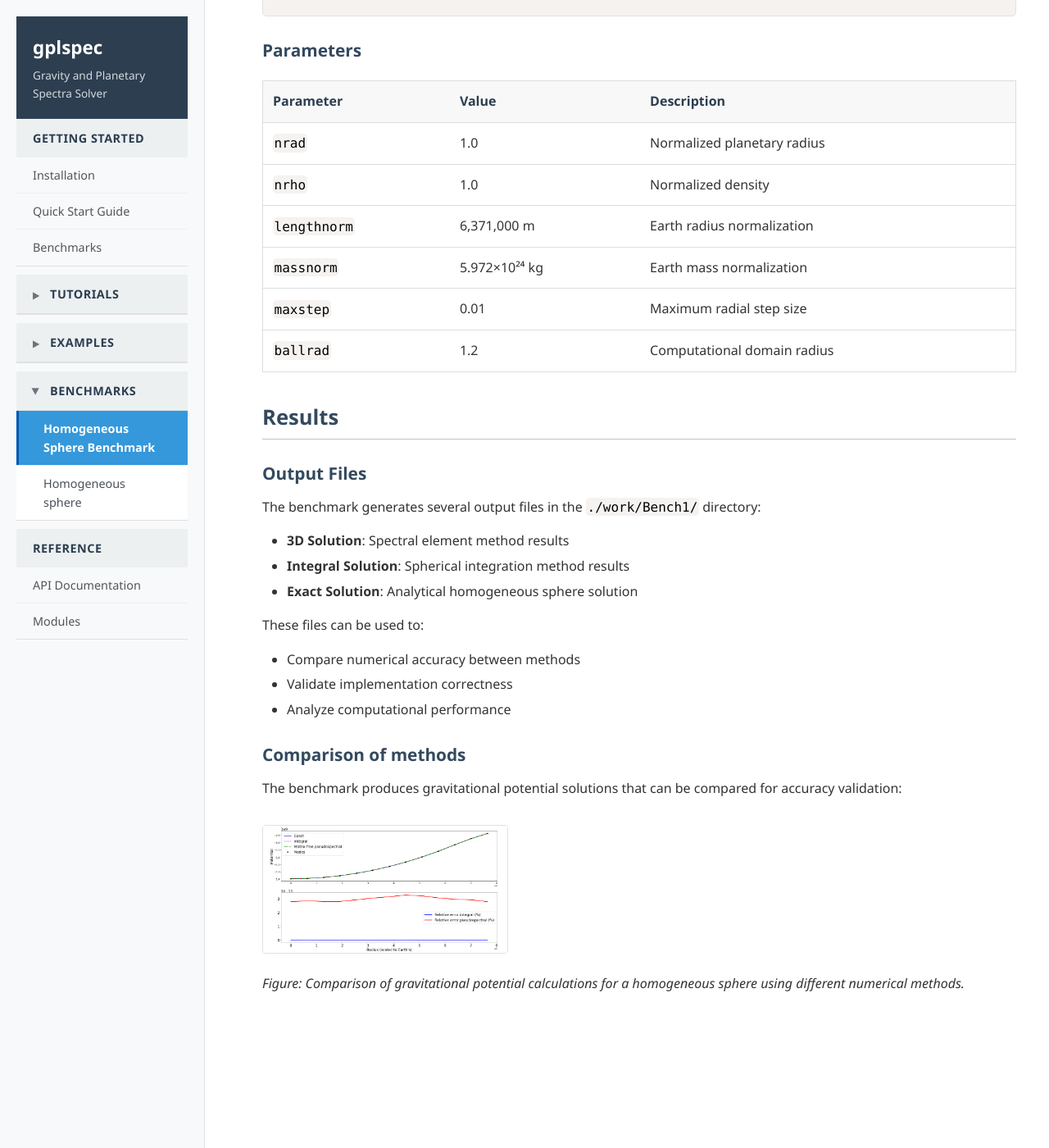
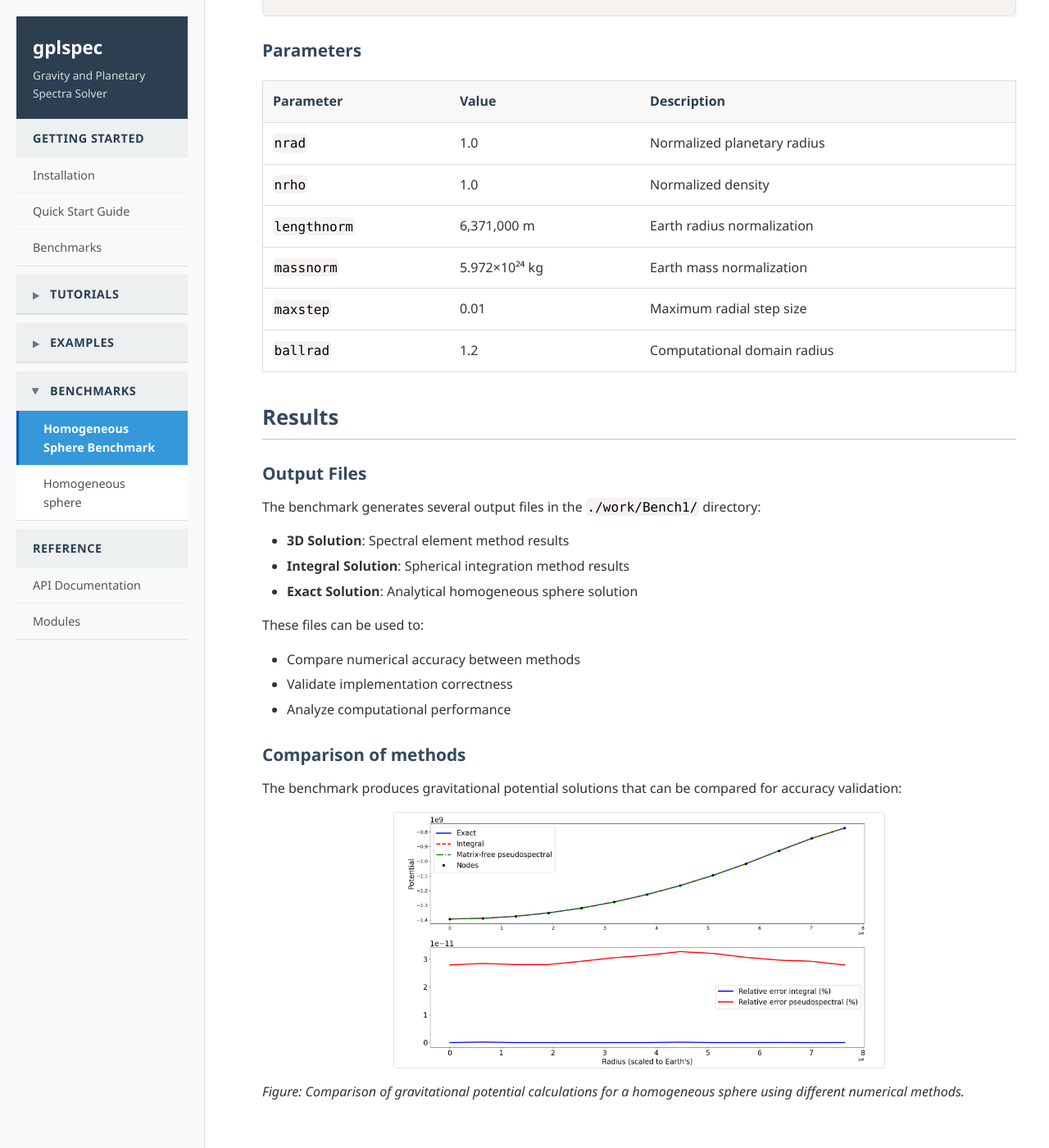
Before and after one commit to adcm2/gplspec, a Jekyll site: the page built from _benchmarks/clean-bench-1.md, in a window 1280 px wide and 1400 px high, scrolled down 1476 px. Shown: the whole window at 82% size. Built offline with Jekyll 4.4.1, drawn with Linux system fonts in a browser that asks for light colours; nearby versions of some CDN libraries; before the commit the page ends 2744 px from its top, so only the background shows below that.

Commit message:
First example

```diff
--- a/_benchmarks/clean-bench-1.md
+++ b/_benchmarks/clean-bench-1.md
@@ -87,8 +87,6 @@ These files can be used to:
 
 The benchmark produces gravitational potential solutions that can be compared for accuracy validation:
 
-<div class="figure">
-<img src="{{ '/benchfigures/Bench1.png' | relative_url }}" alt="Benchmark 1 Results" class="figure-small">
-</div>
+<img src="{{ '/benchfigures/Bench1.png' | relative_url }}" alt="Benchmark 1 Results" class="figure-medium">
 
 *Figure: Comparison of gravitational potential calculations for a homogeneous sphere using different numerical methods.*
--- a/assets/css/style.css
+++ b/assets/css/style.css
@@ -383,7 +383,7 @@ body {
 }
 
 /* Figure sizes */
-.figure-small { width: 300px; height: auto; }
+.figure-small { width: 400px; height: auto; }
 .figure-medium { width: 600px; height: auto; }
 .figure-large { width: 800px; height: auto; }
 .figure-full { width: 100%; height: auto; }
@@ -396,3 +396,43 @@ body {
     border-radius: 4px;
     margin: 1rem 0;
 }
+
+/* Figure sizes - apply to img directly */
+img.figure-small, .figure-small img {
+    width: 300px;
+    max-width: 100%;
+    height: auto;
+    display: block;
+    margin: 1rem auto;
+    border: 1px solid #dee2e6;
+    border-radius: 4px;
+}
+
+img.figure-medium, .figure-medium img {
+    width: 600px;
+    max-width: 100%;
+    height: auto;
+    display: block;
+    margin: 1rem auto;
+    border: 1px solid #dee2e6;
+    border-radius: 4px;
+}
+
+img.figure-large, .figure-large img {
+    width: 800px;
+    max-width: 100%;
+    height: auto;
+    display: block;
+    margin: 1rem auto;
+    border: 1px solid #dee2e6;
+    border-radius: 4px;
+}
+
+img.figure-full, .figure-full img {
+    width: 100%;
+    height: auto;
+    display: block;
+    margin: 1rem auto;
+    border: 1px solid #dee2e6;
+    border-radius: 4px;
+}
```
